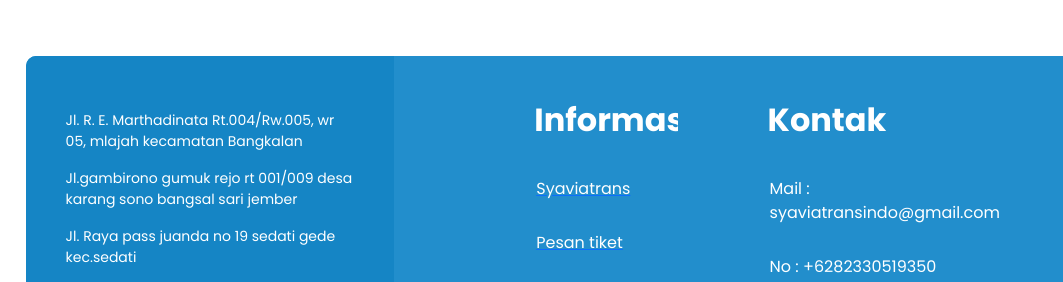
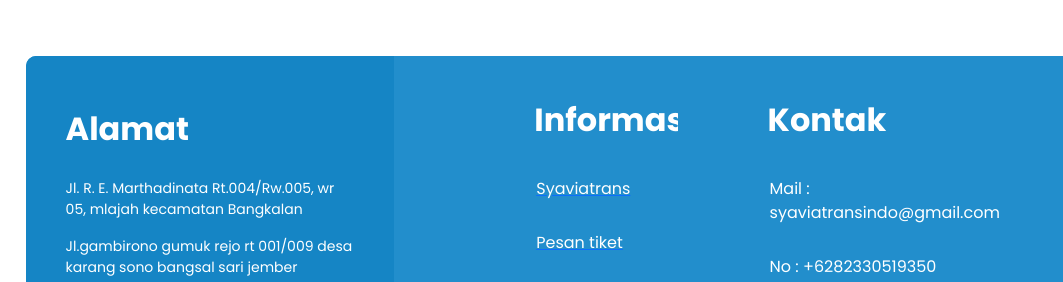
Before and after one commit to khoirulhudaa/syaviatransID, a plain HTML site: page index.html in a window 1280 px wide. Shown: the part 4980-5262 px from the top of the page, 0-1063 px from the left. Drawn offline with nearby package versions, Linux system fonts and the light colour scheme.

Commit message:
Add files via upload

```diff
--- a/index.html
+++ b/index.html
@@ -463,6 +463,7 @@
       <div class="wrap-sec8">
         <div class="list-sosmed">
           <div class="alamat d-flex" style="flex-direction: column;">
+            <h2 class="text-white" style="margin-top: 0px;margin-bottom: 30px;font-weight: bold;">Alamat</h2>
             <p class="text-white">Jl. R. E. Marthadinata Rt.004/Rw.005, wr 05, mlajah kecamatan Bangkalan</p>
             <p class="text-white">Jl.gambirono gumuk rejo rt 001/009 desa karang sono bangsal sari jember</p>
             <p class="text-white">Jl. Raya pass juanda no 19 sedati gede kec.sedati</p>
```
